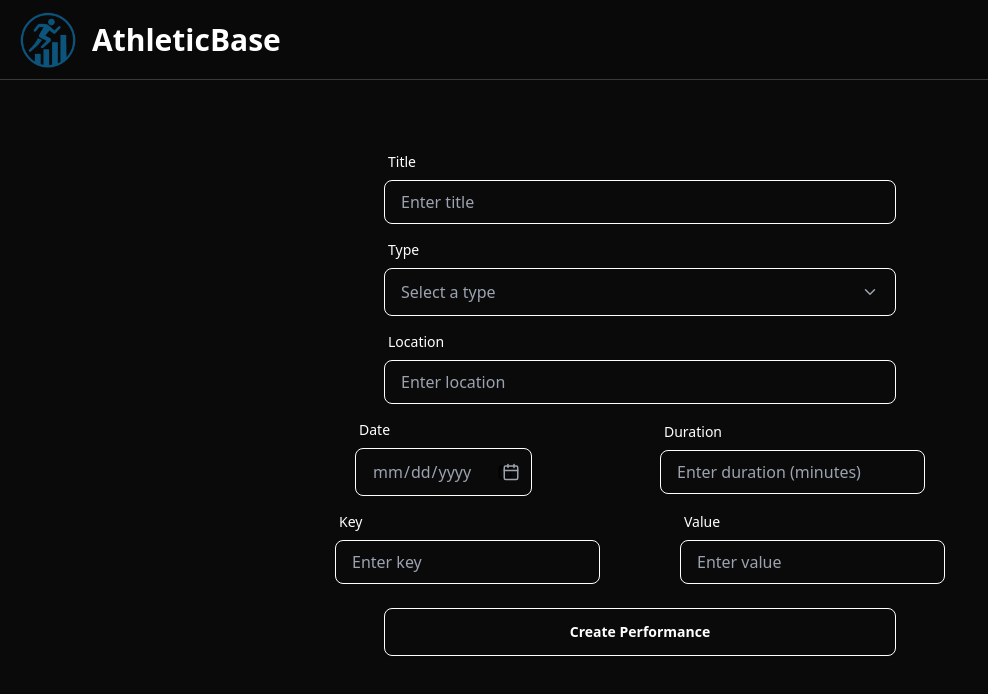
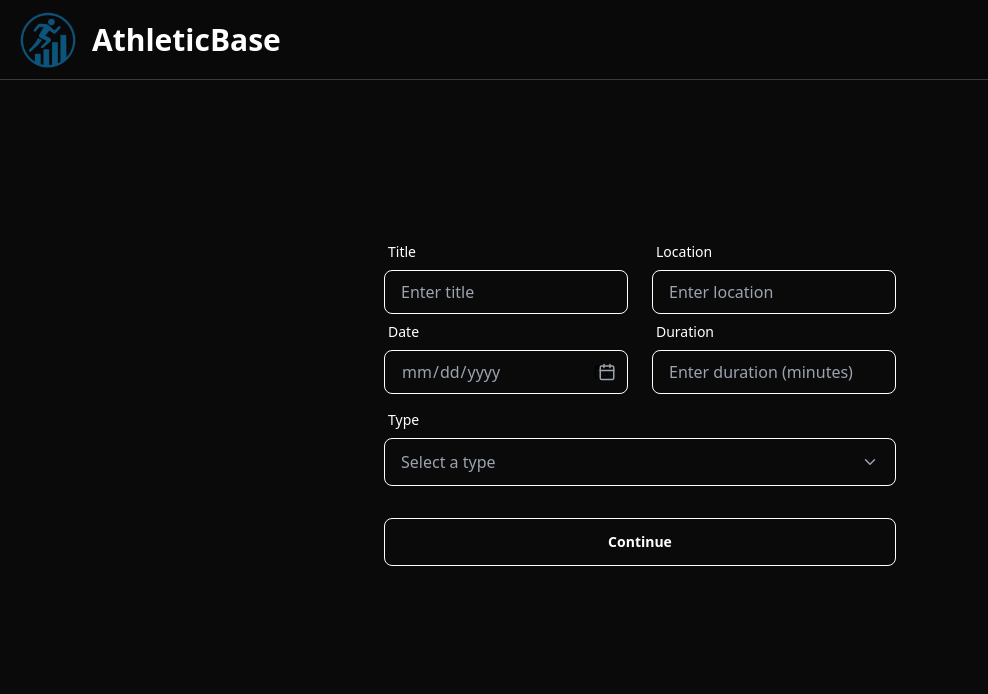
Before and after one commit to ChristianCav/AthleticBase, a React (Vite) app in the folder frontend/: page /create in a window 1280 px wide. Shown: the top 694 px of the page, without its empty margins (0-988 px from the left). Built offline with nearby package versions, Linux system fonts and the light colour scheme.

Commit message:
specific create for soccer

```diff
--- /dev/null
+++ b/frontend/src/components/CreateSoccer.jsx
@@ -0,0 +1,170 @@
+import React from 'react'
+import { useState } from 'react';
+import toast from 'react-hot-toast';
+import { useNavigate } from 'react-router';
+import api from '../lib/axios.js';
+
+const CreateSoccer = ({location, duration, title, date}) => {
+  const [data, setData] = useState({
+    "goals": 0,
+    "assists": 0,
+    "shots": 0,
+    "shots-on-target": 0,
+    "yellow-cards": 0,
+    "red-cards": 0
+  });
+  const type = "Soccer"
+  const navigate = useNavigate();
+
+  const handleCreate = async(e) => {
+    e.preventDefault();
+
+    if(!date || !type.trim()){
+      toast.error("All fields required")
+      return;
+    }
+    const user = JSON.parse(localStorage.getItem("user"));
+    const token = localStorage.getItem("token")
+
+    if(!user || !token){
+      toast.error("Not authorized");
+      return
+    }
+
+    const userId = user._id
+    try{
+      // have to send bearer token as well
+      const res = await api.post("/performances", {...(title !== "" && { title }), type, date, location, data, userId, duration}, {
+          headers: {
+            Authorization: `Bearer ${token}`
+          }
+        })
+      toast.success("Performance Created!");
+      navigate("/homepage")
+    }catch(error){
+      console.log(error)
+    }finally{
+    }
+
+  }
+  return (
+    <div className='w-full flex text-white items-center justify-center'>
+        <form onSubmit={handleCreate}>
+        <div className="shots-container flex flex-row gap-x-6">
+            <div className="form-control w-full">
+                <label className="label">
+                <span className="label-text">Goals</span>
+              </label>
+              <input
+                type="text"
+                placeholder="Enter goals"
+                className="input input-bordered w-full max-h-11"
+                onChange={(e) => {
+                    setData(prev => ({
+                        ...prev,
+                        "goals": e.target.value,
+                    }));
+                }}
+              />
+            </div>
+
+            <div className="form-control w-full">
+                <label className="label">
+                    <span className="label-text">Assists</span>
+                </label>
+                <input
+                    type="text"
+                    placeholder="Enter assists"
+                    className="input input-bordered w-full max-h-11"
+                    onChange={(e) => {
+                        setData(prev => ({
+                            ...prev,
+                            "assists": e.target.value,
+                        }));
+                    }}
+                />
+            </div>
+        </div>
+
+        <div className="shots-container flex flex-row gap-x-6">
+            <div className="form-control w-full">
+                <label className="label">
+                    <span className="label-text">Shots</span>
+                </label>
+                <input
+                    type="text"
+                    placeholder="Enter shots"
+                    className="input input-bordered w-full max-h-11"
+                    onChange={(e) => {
+                        setData(prev => ({
+                            ...prev,
+                            "shots": e.target.value,
+                        }));
+                    }}
+                />
+            </div>
+
+            <div className="form-control w-full">
+                <label className="label">
+                    <span className="label-text">Shots on target</span>
+                </label>
+                <input
+                    type="text"
+                    placeholder="Enter SOT"
+                    className="input input-bordered w-full max-h-11"
+                    onChange={(e) => {
+                        setData(prev => ({
+                            ...prev,
+                            "shots-on-target": e.target.value,
+                        }));
+                    }}
+                />
+            </div>
+        </div>
+
+        <div className="cards-container flex flex-row gap-x-6">
+            <div className="form-control w-full">
+                <label className="label">
+                    <span className="label-text">Yellow Cards</span>
+                </label>
+                <input
+                    type="text"
+                    placeholder="Enter yellow cards"
+                    className="input input-bordered w-full max-h-11"
+                    onChange={(e) => {
+                        setData(prev => ({
+                            ...prev,
+                            "yellow-cards": e.target.value,
+                        }));
+                    }}
+                />
+            </div>
+
+            <div className="form-control w-full">
+                <label className="label">
+                    <span className="label-text">Red Cards</span>
+                </label>
+                <input
+                    type="text"
+                    placeholder="Enter red cards"
+                    className="input input-bordered w-full max-h-11"
+                    onChange={(e) => {
+                        setData(prev => ({
+                            ...prev,
+                            "red-cards": e.target.value,
+                        }));
+                    }}
+                />
+            </div>
+        </div>
+
+
+            <div className="form-control mt-6">
+              <button type="submit" onClick={handleCreate} className="btn btn-primary max-h-11">Create Performance</button>
+            </div>
+        </form>
+    </div>
+  )
+}
+
+export default CreateSoccer
--- a/frontend/src/pages/CreatePerformance.jsx
+++ b/frontend/src/pages/CreatePerformance.jsx
@@ -3,6 +3,8 @@ import { ChevronDown, Calendar } from 'lucide-react'
 import toast from 'react-hot-toast';
 import api from '../lib/axios.js';
 import { useNavigate } from 'react-router';
+import Login from './Login.jsx';
+import CreateSoccer from '../components/CreateSoccer.jsx';
 
 const CreatePerformance = () => {
   const [loading, setLoading] = useState(false);
@@ -10,9 +12,8 @@ const CreatePerformance = () => {
   const [type, setType] = useState("");
   const [location, setLocation] = useState("");
   const [date, setDate] = useState('');
-  const [data, setData] = useState({
-    "goals": 0
-  });
+  const [continued, setContinued] = useState(false);
+
   const [duration, setDuration] = useState(0);
 
   const [open, setOpen] = useState(false);
@@ -20,60 +21,75 @@ const CreatePerformance = () => {
 
   const navigate = useNavigate();
   const options = ["Soccer", "Golf", "Run", "Workout"];
-  const handleCreate = async(e) => {
-    e.preventDefault();
-
-    if(!date || !type.trim()){
-      console.log(type)
-      toast.error("All fields required")
-      return;
-    }
-    const user = JSON.parse(localStorage.getItem("user"));
-    const token = localStorage.getItem("token")
-
-    if(!user || !token){
-      toast.error("Not authorized");
-      return
-    }
-
-    const userId = user._id
-    setLoading(true);
-    try{
-      // have to send bearer token as well
-      const res = await api.post("/performances", {...(title !== "" && { title }), type, date, location, data, userId, duration}, {
-          headers: {
-            Authorization: `Bearer ${token}`
-          }
-        })
-      toast.success("Performance Created!");
-      navigate("/homepage")
-    }catch(error){
-      console.log(error)
-    }finally{
-      setLoading(false)
-    }
-
-  }
 
   return (
     <div className='min-h-screen flex items-center justify-center bg-neutral-950'>
-      <div className="card-body text-white max-w-xl">
-            <form onSubmit={handleCreate}>
-              <div className="form-control">
+      {!continued && <div className="card-body text-white max-w-xl">
+            <div className="w-full flex flex-col items-center gap-x-6">
+
+              <div className="flex flex-row w-full max-w-4xl justify-between gap-6">
+                <div className="form-control w-full">
                   <label className="label">
                     <span className="label-text">Title</span>
                   </label>
                   <input
                     type="text"
                     placeholder="Enter title"
-                  className="input input-bordered max-h-11"
-                  onChange={(e) =>{
-                    setTitle(e.target.value)
-                  }}
+                    className="input input-bordered w-full max-h-11"
+                    onChange={(e) => setTitle(e.target.value)}
                   />
                 </div>
 
-              <div className="form-control mt-2">
+                <div className="form-control w-full">
+                  <label className="label">
+                    <span className="label-text">Location</span>
+                  </label>
+                  <input
+                    type="text"
+                    placeholder="Enter location"
+                    className="input input-bordered w-full max-h-11"
+                    onChange={(e) => setLocation(e.target.value)}
+                  />
+                </div>
+              </div>
+
+              <div className="flex flex-row w-full max-w-4xl justify-between gap-6">
+                <div className="form-control w-full">
+                  <label className="label">
+                    <span className="label-text">Date</span>
+                  </label>
+                  <div className="relative">
+                    <input
+                      className={`input input-bordered border-white w-full max-h-11 ${
+                        date ? "text-white" : "text-gray-400"
+                      }`}
+                      type="date"
+                      onChange={(e) => setDate(e.target.value)}
+                      value={date}
+                      required
+                    />
+                    <div className="absolute right-3 top-1/2 transform -translate-y-1/2 text-gray-400 pointer-events-none">
+                      <Calendar size={18} />
+                    </div>
+                  </div>
+                </div>
+
+                <div className="form-control w-full">
+                  <label className="label">
+                    <span className="label-text">Duration</span>
+                  </label>
+                  <input
+                    type="number"
+                    placeholder="Enter duration (minutes)"
+                    className="input input-bordered w-full max-h-11"
+                    onChange={(e) => setDuration(e.target.value)}
+                  />
+                </div>
+              </div>
+            </div>
+
+
+            <div className="form-control">
               <label className="label">
                 <span className="label-text">Type</span>
               </label>
@@ -111,95 +127,17 @@ const CreatePerformance = () => {
               </div>
             </div>
 
-              <div className="form-control mt-2">
-                <label className="label">
-                  <span className="label-text">Location</span>
-                </label>
-                <input
-                  type="text"
-                  placeholder="Enter location"
-                  className="input input-bordered max-h-11"
-                  onChange={(e) => {
-                    setLocation(e.target.value);
-                  }}
-                />
+            <div className="form-control mt-6">
+              <button type="button" onClick={() => setContinued(true)} className="btn btn-primary max-h-11" disabled={type.trim() === ""}>Continue</button>
             </div>
-
-              <div className="data-container flex flex-row items-center justify-center w-full gap-32">
-
-                <div className="form-control mt-2">
-                  <label className='label'>
-                    <span className='label-text'>Date</span>
-                  </label>
-                  <div className='relative w-full'>
-                    <input
-                    className={`input input-bordered ${date ? "text-white" : "text-gray-400"} border-white`}
-                    type="date"
-                    onChange={(e) => {
-                      setDate(e.target.value)
-                    }}
-                    value={date}
-                    required />
-                    <div className='absolute right-3 top-1/2 transform -translate-y-1/2 text-gray-400 pointer-events-none'>
-                      <Calendar size={18}></Calendar>
-                    </div>
-                  </div>
-                </div>
+          </div>}
 
 
-                <div className="form-control mt-2">
-                  <label className="label">
-                    <span className="label-text">Duration</span>
-                  </label>
-                  <input
-                    type="number"
-                    placeholder="Enter duration (minutes)"
-                    className="input input-bordered max-h-11"
-                    onChange={(e) => {
-                      setDuration(e.target.value);
-                    }}
-                  />
+          {continued && (
+            <div>
+              {type === "Soccer" ? <CreateSoccer date={date} location={location} title={title} duration={duration} /> : null}
             </div>
-              </div>
-
-              <div className="data-container flex flex-row items-center justify-center w-full gap-20">
-                <div className="form-control mt-2 justify-start">
-                  <label className="label">
-                    <span className="label-text">Key</span>
-                  </label>
-                  <input
-                    type="text"
-                    placeholder="Enter key"
-                    className="input input-bordered max-h-11"
-                    onChange={(e) => {
-                      setData(e.target.value);
-                    }}
-                  />
-                </div>
-
-                <div className="form-control mt-2 justify-end">
-                  <label className="label">
-                    <span className="label-text">Value</span>
-                  </label>
-                  <input
-                    type="text"
-                    placeholder="Enter value"
-                    className="input input-bordered max-h-11"
-                    onChange={(e) => {
-                      setData(prev => ({
-                        ...prev,
-                        "goals": e.target.value
-                      }));
-                    }}
-                  />
-                </div>
-              </div>
-
-              <div className="form-control mt-6">
-                <button type="submit" className="btn btn-primary max-h-11">Create Performance</button>
-              </div>
-            </form>
-          </div>
+          )}
     </div>
   )
 }
--- a/frontend/src/pages/HomePage.jsx
+++ b/frontend/src/pages/HomePage.jsx
@@ -46,7 +46,7 @@ const HomePage = () => {
       </div>
 
       <div className="addPerformance bg-neutral-700 rounded-md">
-        <div className='border border-white rounded-md w-12 h-12 fixed z-20 right-10 bottom-10'>
+        <div className='border border-white bg-neutral-800 hover:bg-neutral-700 rounded-md w-12 h-12 fixed z-20 right-10 bottom-10'>
           <Link to="/create" className='flex items-center justify-center h-full'>
             <Plus color='white' />
           </Link>
```
Lines whose indentation alone changed are shown as unchanged.
